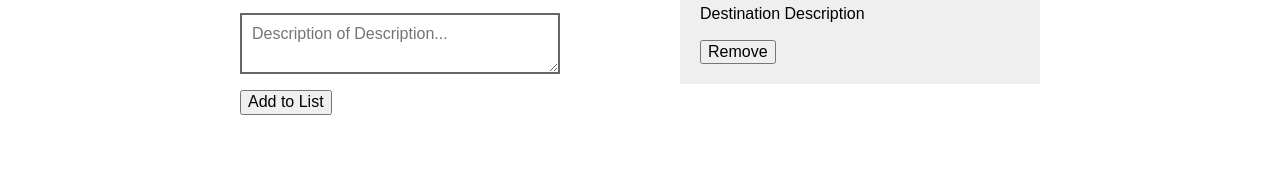
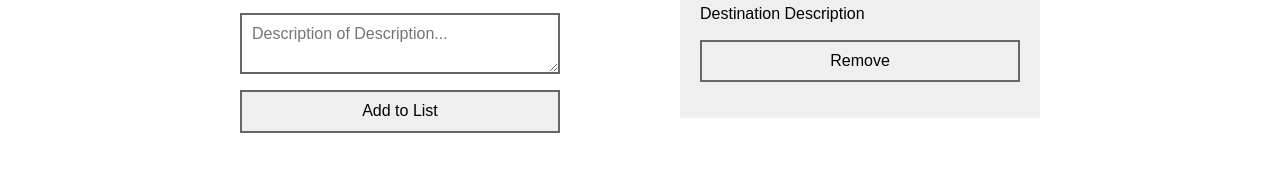
Before and after one commit to ayesha-eiman-bukhari/Vacation-Destination-Wishlist, a plain HTML site: page index.html in a window 1280 px wide. Shown: the part 435-607 px from the top of the page. Drawn offline with nearby package versions, Linux system fonts and the light colour scheme.

Commit message:
fixed sbutton issue

```diff
--- a/css/styles.css
+++ b/css/styles.css
@@ -35,13 +35,14 @@ h1,h2,h3,h4,p{
 #title{
     text-align: center;
 }
-input,textarea, destinaion_details button{
+input,textarea, destinaion_details,button{
     display: block;
     width: 100%;
     padding: 10px;
     margin-bottom: 1em;
     border: 2px solid #666;
     box-sizing: border-box;
+
 }
 .cards{
     padding: 20px;
```
